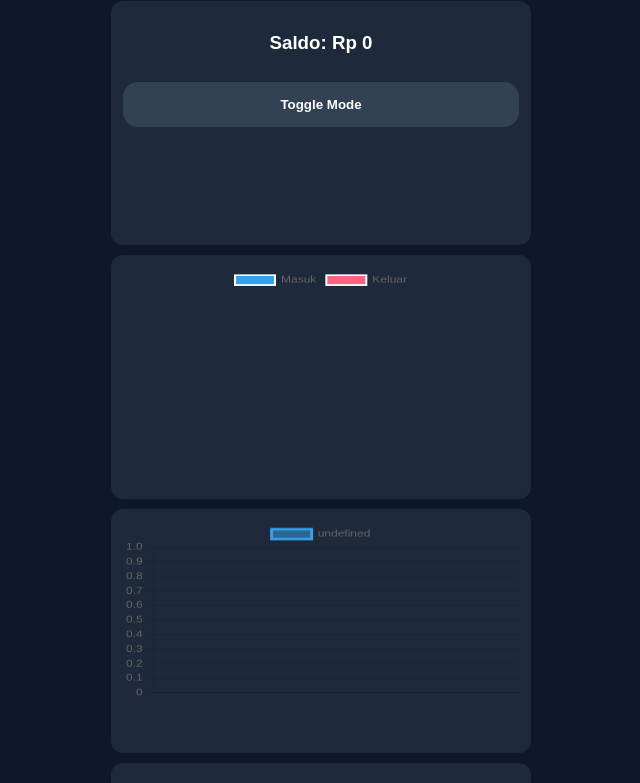
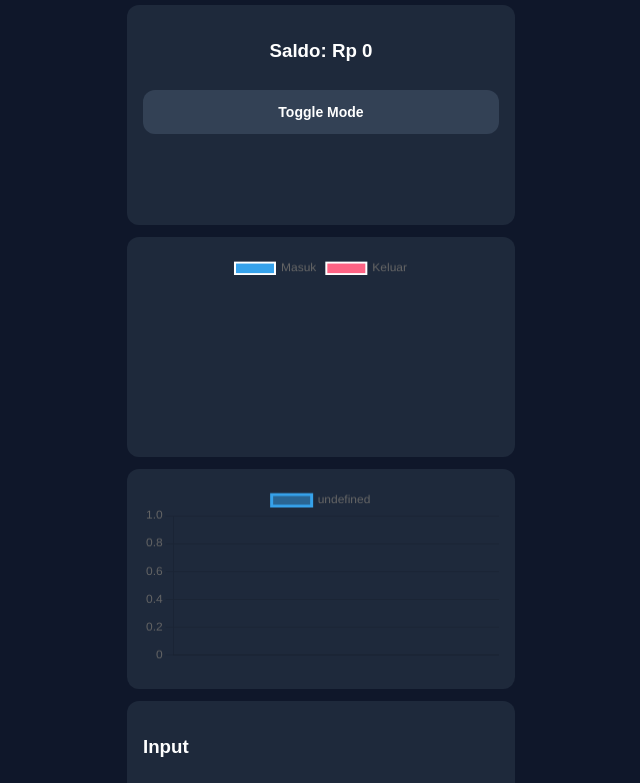
Before and after one commit to stivvv23/financiallreport, a plain HTML site: page index.html in a window 1280 px wide. Shown: the part 79-862 px from the top of the page, without its empty margins (319-959 px from the left). Drawn offline with nearby package versions, Linux system fonts and the light colour scheme; no server answers.

Commit message:
Update index.html

```diff
--- a/index.html
+++ b/index.html
@@ -3,11 +3,15 @@
 <head>
 <meta charset="UTF-8">
 <meta name="viewport" content="width=device-width, initial-scale=1.0">
-<title>Financial Tracke</title>
+<title>Financial Tracker</title>
 
 <script src="https://cdn.jsdelivr.net/npm/chart.js"></script>
 
 <style>
+*{
+box-sizing:border-box;
+}
+
 :root{
 --bg:#0f172a;
 --card:#1e293b;
@@ -32,14 +36,14 @@ margin:0;
 .container{
 max-width:420px;
 margin:auto;
-padding:12px;
+padding:16px;
 }
 
 .card{
 background:var(--card);
-padding:12px;
+padding:16px;
 border-radius:12px;
-margin-bottom:10px;
+margin-bottom:12px;
 min-height:220px;
 }
 
@@ -47,12 +51,14 @@ min-height:220px;
 
 input,select,textarea,button{
 width:100%;
-padding:15px;
+max-width:100%;
+padding:14px;
 margin-top:10px;
-border-radius:15px;
+border-radius:12px;
 border:none;
 background:var(--input);
 color:var(--text);
+font-size:14px;
 }
 
 input::placeholder,
@@ -72,9 +78,9 @@ ul{list-style:none;padding:0;margin:0}
 
 li{
 background:#334155;
-margin-top:6px;
-padding:10px;
-border-radius:8px;
+margin-top:8px;
+padding:12px;
+border-radius:10px;
 display:flex;
 justify-content:space-between;
 gap:10px;
@@ -85,6 +91,7 @@ body.light li{background:#e2e8f0}
 li span:first-child{
 max-width:65%;
 word-wrap:break-word;
+font-size:13px;
 }
 
 .income{color:#22c55e}
@@ -171,7 +178,6 @@ function toggleMode(){
 document.body.classList.toggle('light')
 }
 
-// format input rupiah
 document.getElementById('amount').addEventListener('input',e=>{
 let val=e.target.value.replace(/\D/g,'');
 e.target.value=format(val);
```
